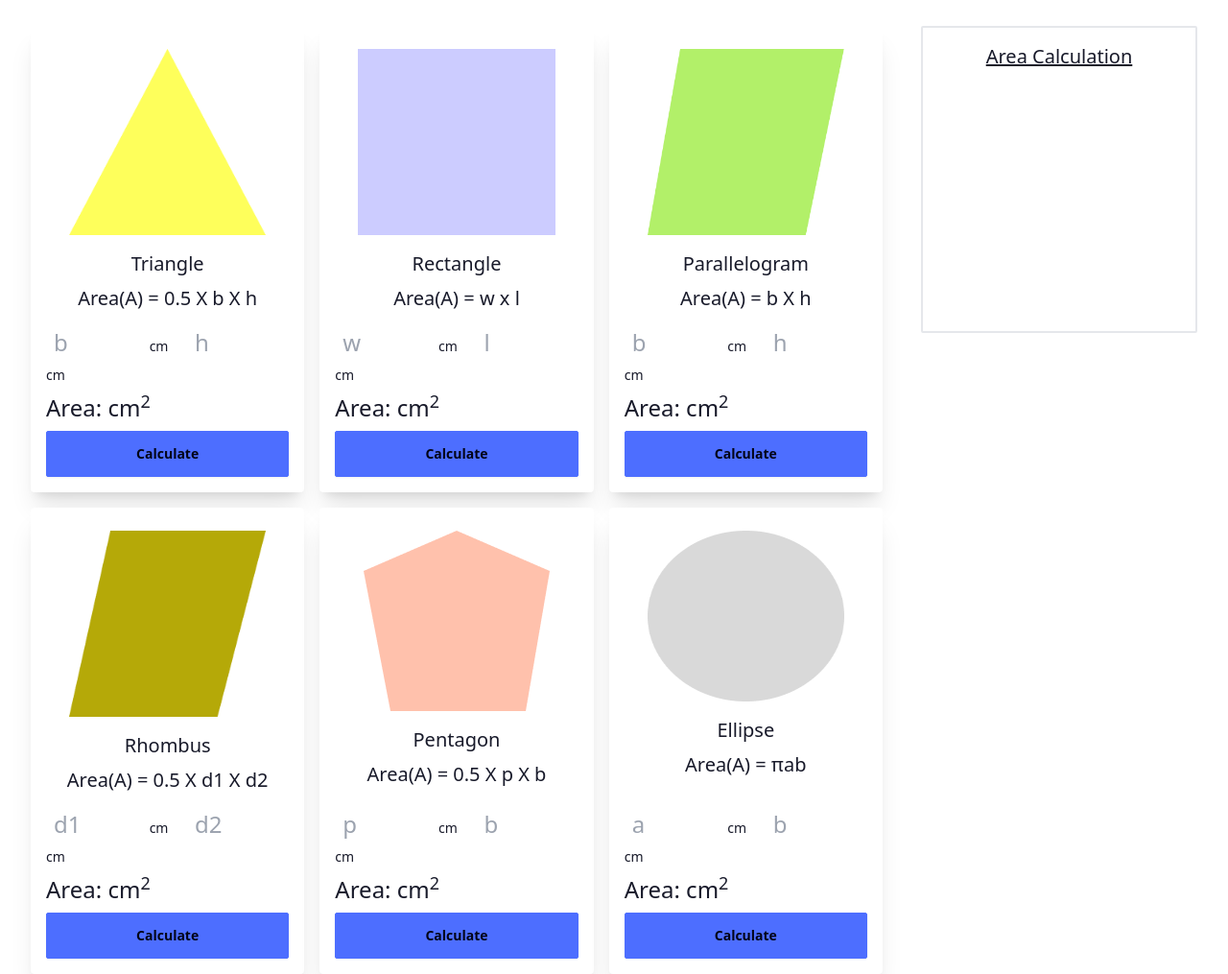
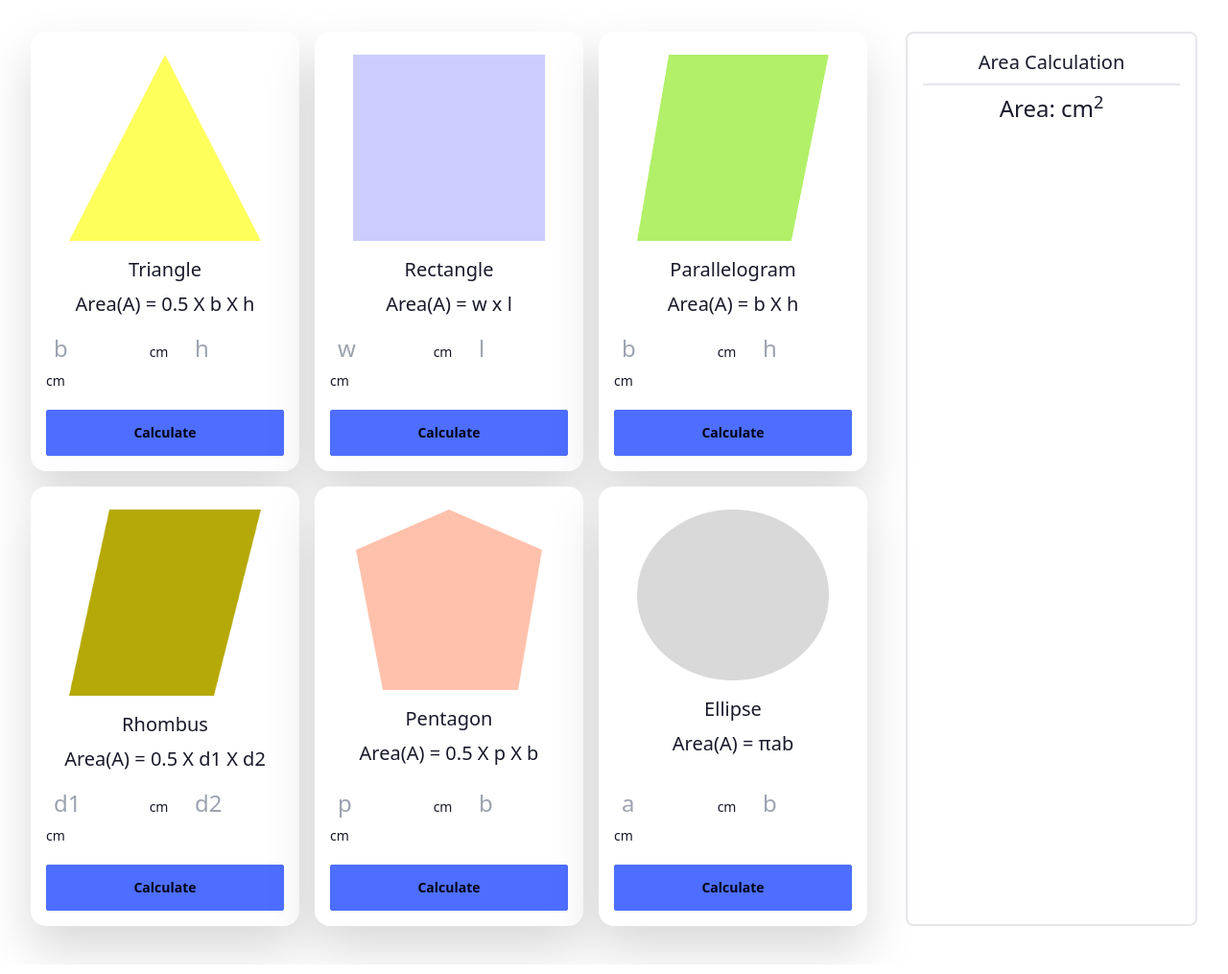
Before and after one commit to amirsayeed/Geometric-Figure-Calculation, a plain HTML site: page index.html in a window 1280 px wide. Shown: the part 113-1128 px from the top of the page at 96% size. Drawn offline with nearby package versions, Linux system fonts and the light colour scheme.

Commit message:
made mobile and tablet responsive and displayed area on area calculation section

```diff
--- a/index.html
+++ b/index.html
@@ -4,7 +4,7 @@
 <head>
     <meta charset="UTF-8">
     <meta name="viewport" content="width=device-width, initial-scale=1.0">
-    <title>Document</title>
+    <title>Geometric Figure Calculation</title>
     <link href="https://cdn.jsdelivr.net/npm/daisyui@4.12.10/dist/full.min.css" rel="stylesheet" type="text/css" />
     <script src="https://cdn.tailwindcss.com"></script>
 
@@ -12,10 +12,10 @@
 
 <body class="mx-4">
     <header>
-        <div class="mt-6 mx-6 border-2 border-gray-700">
+        <div class="mt-6 mx-6 border rounded-xl">
             <div class="navbar px-4 bg-sky-200">
                 <div class="navbar-start">
-                    <h3 class="text-xl">
+                    <h3 class="text-2xl">
                         <span class="font-bold">Interactive</span><br>Geometric Genious
                     </h3>
                 </div>
@@ -26,10 +26,10 @@
         </div>
     </header>
     <main>
-        <section class="mx-4 mt-10">
+        <section class="mx-4 my-10">
             <div class="flex flex-col md:flex-row gap-10">
                 <div class="flex-1 grid grid-cols-1 md:grid-cols-2 lg:grid-cols-3 gap-4">
-                    <div class="card card-compact bg-base-100 shadow-xl">
+                    <div class="card card-compact bg-base-100 rounded-2xl drop-shadow-2xl">
                         <figure class="px-10 pt-6">
                             <img class="w-[240px] h-[194px]" src="images/triangle.png" alt="Shoes" />
                         </figure>
@@ -44,16 +44,13 @@
                                     placeholder="h">
                                 <span>cm</span>
                             </div>
-                            <div>
-                                <p class="text-2xl">Area: <span id="triangle-area"></span> <span>cm<sup>2</sup></span>
-                                </p>
-                            </div>
-                            <div class="card-actions">
+
+                            <div class="card-actions pt-3">
                                 <button onclick="triangleArea()" class="btn btn-primary w-full">Calculate</button>
                             </div>
                         </div>
                     </div>
-                    <div class="card card-compact bg-base-100 shadow-xl">
+                    <div class="card card-compact bg-base-100 rounded-2xl drop-shadow-2xl">
                         <figure class="px-10 pt-6">
                             <img class="w-[300px] h-[194px]" src="images/rectangle.png" alt="Shoes" />
                         </figure>
@@ -68,16 +65,13 @@
                                     placeholder="l">
                                 <span>cm</span>
                             </div>
-                            <div>
-                                <p class="text-2xl">Area: <span id="rectangle-area"></span> <span>cm<sup>2</sup></span>
-                                </p>
-                            </div>
-                            <div class="card-actions">
+
+                            <div class="card-actions pt-3">
                                 <button onclick="rectangleArea()" class="btn btn-primary w-full">Calculate</button>
                             </div>
                         </div>
                     </div>
-                    <div class="card card-compact bg-base-100 shadow-xl">
+                    <div class="card card-compact bg-base-100 rounded-2xl drop-shadow-2xl">
                         <figure class="px-10 pt-6">
                             <img class="w-[350px] h-[194px]" src="images/parallelogram.png" alt="Shoes" />
                         </figure>
@@ -88,20 +82,17 @@
                                 <input id="parallelogram-base" class="w-24 text-2xl p-2 rounded-sm" type="text"
                                     placeholder="b">
                                 <span class="mr-4 ml-2">cm</span>
-                                <input class="w-24 text-2xl p-2 rounded-sm" type="text" name="" id="parallelogram-height"
-                                    placeholder="h">
+                                <input class="w-24 text-2xl p-2 rounded-sm" type="text" name=""
+                                    id="parallelogram-height" placeholder="h">
                                 <span>cm</span>
                             </div>
-                            <div>
-                                <p class="text-2xl">Area: <span id="parallelogram-area"></span> <span>cm<sup>2</sup></span>
-                                </p>
-                            </div>
-                            <div class="card-actions">
+
+                            <div class="card-actions pt-3">
                                 <button onclick="parallelogramArea()" class="btn btn-primary w-full">Calculate</button>
                             </div>
                         </div>
                     </div>
-                    <div class="card card-compact bg-base-100 shadow-xl">
+                    <div class="card card-compact bg-base-100 rounded-2xl drop-shadow-2xl">
                         <figure class="px-10 pt-6">
                             <img class="w-[257px] h-[194px]" src="images/rhombus.png" alt="Shoes" />
                         </figure>
@@ -116,16 +107,13 @@
                                     placeholder="d2">
                                 <span>cm</span>
                             </div>
-                            <div>
-                                <p class="text-2xl">Area: <span id="rhombus-area"></span> <span>cm<sup>2</sup></span>
-                                </p>
-                            </div>
-                            <div class="card-actions">
+
+                            <div class="card-actions pt-3">
                                 <button onclick="rhombusArea()" class="btn btn-primary w-full">Calculate</button>
                             </div>
                         </div>
                     </div>
-                    <div class="card card-compact bg-base-100 shadow-xl">
+                    <div class="card card-compact bg-base-100 rounded-2xl drop-shadow-2xl">
                         <figure class="px-10 pt-6">
                             <img class="w-[194px] h-[188px]" src="images/pentagon.png" alt="Shoes" />
                         </figure>
@@ -140,16 +128,12 @@
                                     placeholder="b">
                                 <span>cm</span>
                             </div>
-                            <div>
-                                <p class="text-2xl">Area: <span id="pentagon-area"></span> <span>cm<sup>2</sup></span>
-                                </p>
-                            </div>
-                            <div class="card-actions">
+                            <div class="card-actions pt-3">
                                 <button onclick="pentagonArea()" class="btn btn-primary w-full">Calculate</button>
                             </div>
                         </div>
                     </div>
-                    <div class="card card-compact bg-base-100 shadow-xl">
+                    <div class="card card-compact bg-base-100 rounded-2xl drop-shadow-2xl">
                         <figure class="px-10 pt-6">
                             <img class="w-[287px] h-[178px]" src="images/ellipse.png" alt="Shoes" />
                         </figure>
@@ -160,22 +144,24 @@
                                 <input id="ellipse-semi-major-axis" class="w-24 text-2xl p-2 rounded-sm" type="text"
                                     placeholder="a">
                                 <span class="mr-4 ml-2">cm</span>
-                                <input class="w-24 text-2xl p-2 rounded-sm" type="text" name="" id="ellipse-semi-minor-axis"
-                                    placeholder="b">
+                                <input class="w-24 text-2xl p-2 rounded-sm" type="text" name=""
+                                    id="ellipse-semi-minor-axis" placeholder="b">
                                 <span>cm</span>
                             </div>
-                            <div>
-                                <p class="text-2xl">Area: <span id="ellipse-area"></span> <span>cm<sup>2</sup></span>
-                                </p>
-                            </div>
-                            <div class="card-actions">
+
+                            <div class="card-actions pt-3">
                                 <button onclick="ellipseArea()" class="btn btn-primary w-full">Calculate</button>
                             </div>
                         </div>
                     </div>
                 </div>
-                <div class="border-2 p-4 w-72 h-80 rounded-sm">
-                    <h3 class="text-xl text-center"><u>Area Calculation</u></h3>
+                <div class="border-2 p-4 md:w-1/3 lg:w-1/4 min-h-screen rounded-lg">
+                    <h3 class="text-xl text-center font-medium border-b-2 pb-2">Area Calculation</h3>
+                    <div class="mt-2">
+                        <p class="text-2xl text-center">Area: <span id="area"></span>
+                            <span>cm<sup>2</sup></span>
+                        </p>
+                    </div>
                 </div>
             </div>
         </section>
@@ -189,6 +175,7 @@
     <script src="js/rhombusArea.js"></script>
     <script src="js/pentagonArea.js"></script>
     <script src="js/ellipseArea.js"></script>
+    <script src="js/showArea.js"></script>
 </body>
 
 </html>
--- a/js/ellipseArea.js
+++ b/js/ellipseArea.js
@@ -4,7 +4,7 @@ function ellipseArea(){
 
     const area = 3.14*getMajorValue*getMinorValue;
     //console.log("area of the triangle is:",area);
-    const areaDislplay = document.getElementById("ellipse-area");
+    const areaDislplay = document.getElementById("area");
     areaDislplay.innerText = area.toFixed(2);
 }
 
--- a/js/parallelogramArea.js
+++ b/js/parallelogramArea.js
@@ -4,7 +4,7 @@ function parallelogramArea(){
 
     const area = getBaseValue*getHeightValue;
     //console.log("area of the triangle is:",area);
-    const areaDislplay = document.getElementById("parallelogram-area");
+    const areaDislplay = document.getElementById("area");
     areaDislplay.innerText = area;
 
 }
--- a/js/pentagonArea.js
+++ b/js/pentagonArea.js
@@ -4,7 +4,7 @@ function pentagonArea(){
 
     const area = 0.5*getPenValue*getBaseValue;
     //console.log("area of the triangle is:",area);
-    const areaDislplay = document.getElementById("pentagon-area");
+    const areaDislplay = document.getElementById("area");
     areaDislplay.innerText = area;
 }
 
--- a/js/rectangleArea.js
+++ b/js/rectangleArea.js
@@ -4,7 +4,7 @@ function rectangleArea(){
 
     const area = getWidthValue*getLengthValue;
     //console.log("area of the triangle is:",area);
-    const areaDislplay = document.getElementById("rectangle-area");
+    const areaDislplay = document.getElementById("area");
     areaDislplay.innerText = area;
 }
 
--- a/js/rhombusArea.js
+++ b/js/rhombusArea.js
@@ -4,7 +4,7 @@ function rhombusArea(){
 
     const area = 0.5*getDia1Value*getDia2Value;
     //console.log("area of the triangle is:",area);
-    const areaDislplay = document.getElementById("rhombus-area");
+    const areaDislplay = document.getElementById("area");
     areaDislplay.innerText = area;
 }
 
--- a/js/triangleArea.js
+++ b/js/triangleArea.js
@@ -4,7 +4,7 @@ function triangleArea(){
 
     const area = 0.5*getBaseValue*getHeightValue;
     //console.log("area of the triangle is:",area);
-    const areaDislplay = document.getElementById("triangle-area");
+    const areaDislplay = document.getElementById("area");
     areaDislplay.innerText = area;
 }
 
```
